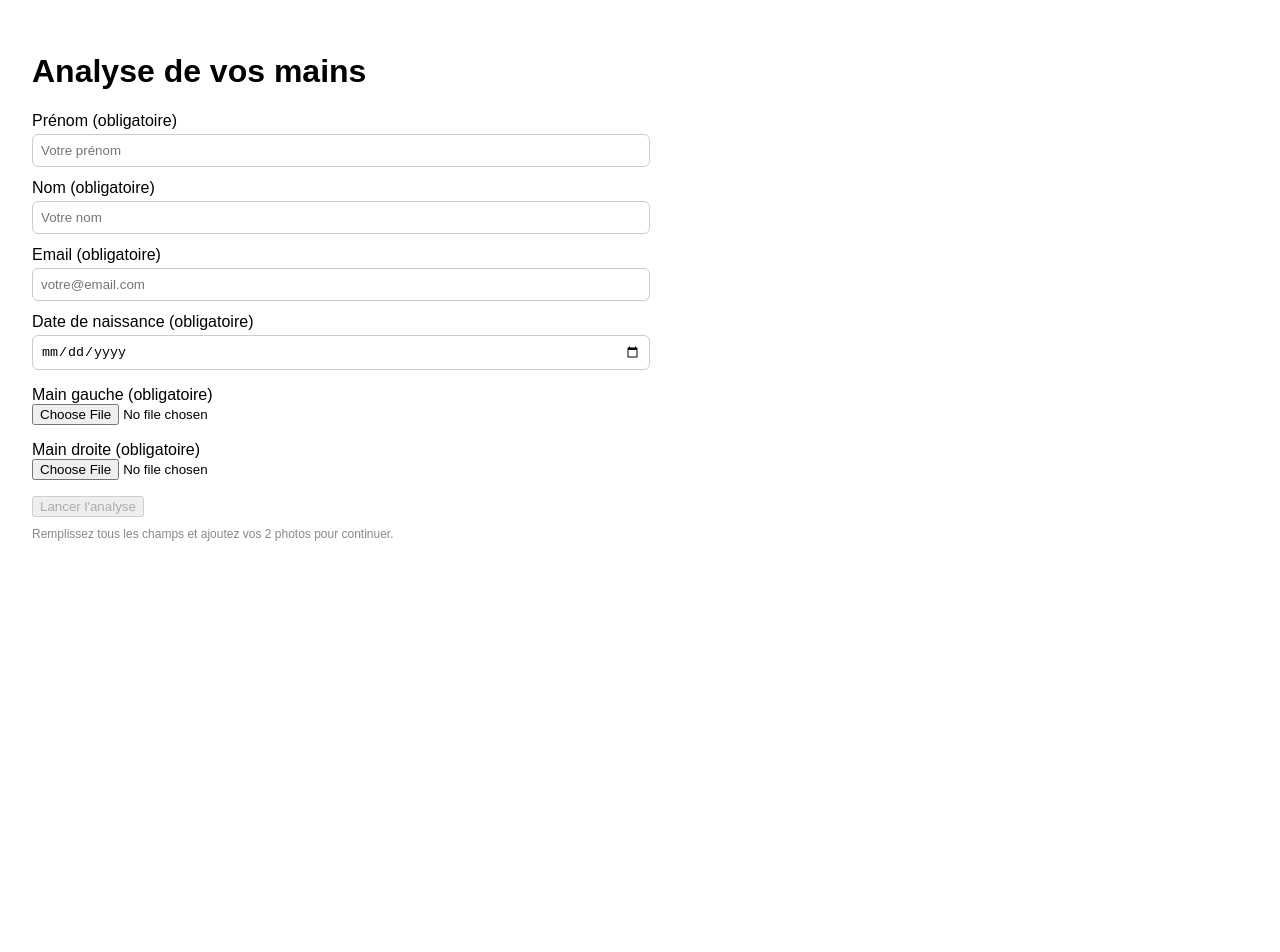
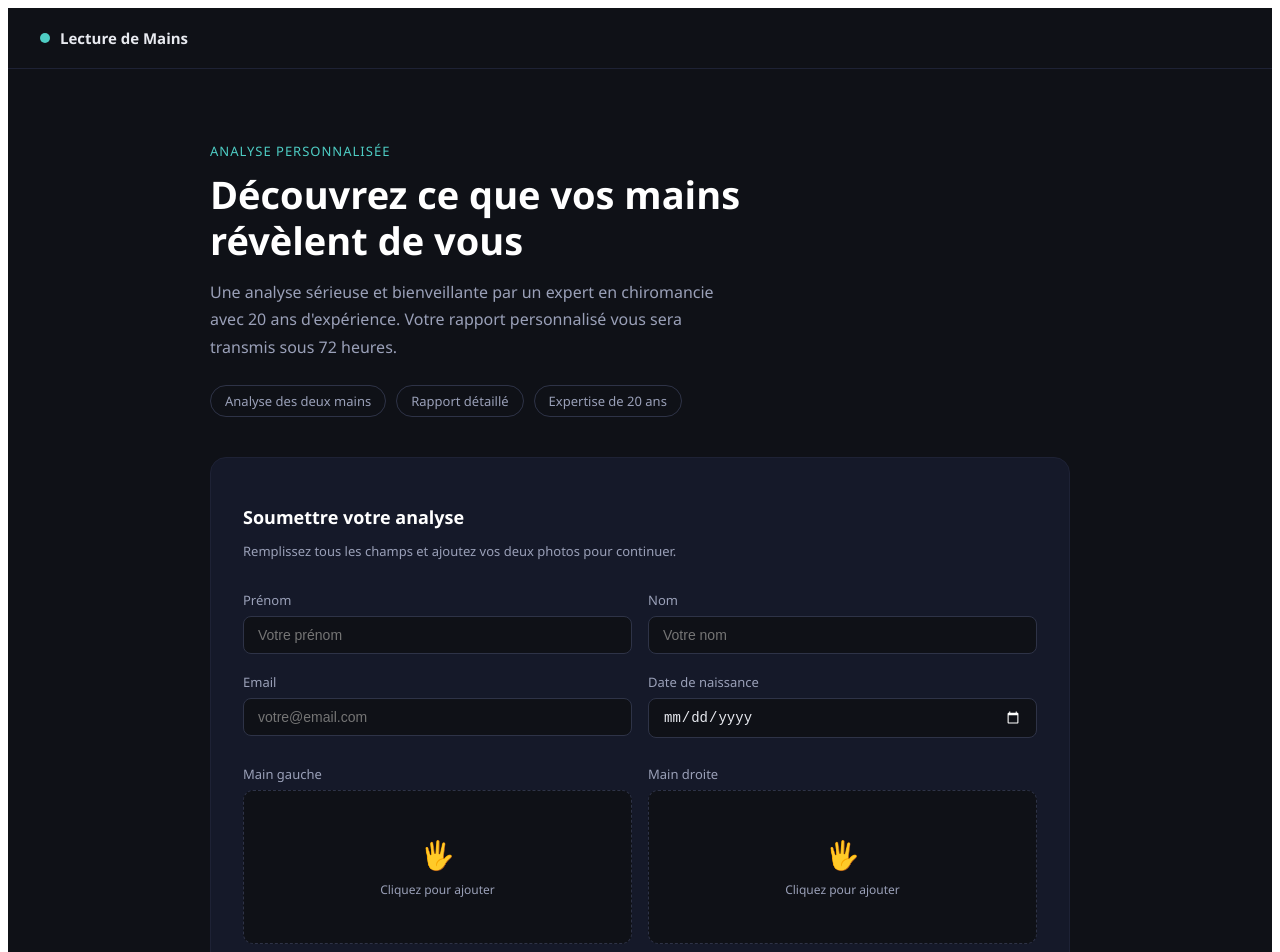
Before and after one commit to Pelleas6/palm-mvp, a Next.js app: page / in a window 1280 px wide. Shown: the top 952 px of the page. Before the commit the page ends 800 px from the top, so only its background shows below. Built offline with nearby package versions, Linux system fonts and the light colour scheme.

Commit message:
Update page.js

```diff
--- a/app/page.js
+++ b/app/page.js
@@ -11,7 +11,6 @@ export default function Home() {
   const [loading, setLoading] = useState(false);
   const [result, setResult] = useState(null);
   const [error, setError] = useState(null);
-
   const [leftPreview, setLeftPreview] = useState(null);
   const [rightPreview, setRightPreview] = useState(null);
 
@@ -42,11 +41,7 @@ export default function Home() {
   }, [leftFile, rightFile, prenom, nom, email, dateNaissance, loading]);
 
   async function safeJson(res) {
-    try {
-      return await res.json();
-    } catch {
-      return null;
-    }
+    try { return await res.json(); } catch { return null; }
   }
 
   async function handleSubmit(e) {
@@ -60,16 +55,10 @@ export default function Home() {
       fd.append("right", rightFile);
       const uploadRes = await fetch("/api/upload", { method: "POST", body: fd });
       const uploadData = await safeJson(uploadRes);
-      if (!uploadRes.ok) {
-        throw new Error(
-          "UPLOAD ERROR\nstatus=" + uploadRes.status + "\nbody=" + JSON.stringify(uploadData, null, 2)
-        );
-      }
+      if (!uploadRes.ok) throw new Error("UPLOAD ERROR\nstatus=" + uploadRes.status + "\nbody=" + JSON.stringify(uploadData, null, 2));
       const leftPath = uploadData?.leftPath;
       const rightPath = uploadData?.rightPath;
-      if (!leftPath || !rightPath) {
-        throw new Error("UPLOAD OK mais leftPath/rightPath manquants: " + JSON.stringify(uploadData, null, 2));
-      }
+      if (!leftPath || !rightPath) throw new Error("UPLOAD OK mais leftPath/rightPath manquants: " + JSON.stringify(uploadData, null, 2));
       const analyzeRes = await fetch("/api/analyze", {
         method: "POST",
         headers: {
@@ -79,11 +68,7 @@ export default function Home() {
         body: JSON.stringify({ leftPath, rightPath, prenom, nom, email, dateNaissance }),
       });
       const analyzeData = await safeJson(analyzeRes);
-      if (!analyzeRes.ok) {
-        throw new Error(
-          "ANALYZE ERROR\nstatus=" + analyzeRes.status + "\nbody=" + JSON.stringify(analyzeData, null, 2)
-        );
-      }
+      if (!analyzeRes.ok) throw new Error("ANALYZE ERROR\nstatus=" + analyzeRes.status + "\nbody=" + JSON.stringify(analyzeData, null, 2));
       setResult(analyzeData?.report || JSON.stringify(analyzeData, null, 2));
     } catch (err) {
       setError(String(err?.message || err));
@@ -92,134 +77,197 @@ export default function Home() {
     }
   }
 
+  const inputStyle = {
+    width: "100%",
+    padding: "10px 14px",
+    marginTop: 6,
+    borderRadius: 8,
+    border: "1px solid #2e3347",
+    backgroundColor: "#0f1117",
+    color: "#e8eaf0",
+    fontSize: 14,
+    outline: "none",
+    boxSizing: "border-box",
+  };
+
+  const labelStyle = {
+    fontSize: 13,
+    color: "#9aa0b8",
+    fontWeight: 500,
+  };
+
   return (
-    <main style={{ padding: 24, fontFamily: "Arial, sans-serif", maxWidth: 600 }}>
-      <h1>Analyse de vos mains</h1>
-      <form onSubmit={handleSubmit} style={{ marginTop: 16 }}>
+    <div style={{ minHeight: "100vh", backgroundColor: "#0f1117", color: "#e8eaf0", fontFamily: "'Segoe UI', Arial, sans-serif" }}>
 
-        <div style={{ marginBottom: 12 }}>
-          <div>Prénom (obligatoire)</div>
-          <input
-            type="text"
-            value={prenom}
-            placeholder="Votre prénom"
-            onChange={(e) => { setPrenom(e.target.value); setResult(null); setError(null); }}
-            style={{ width: "100%", padding: 8, marginTop: 4, borderRadius: 6, border: "1px solid #ccc" }}
-          />
+      {/* HEADER */}
+      <div style={{ padding: "20px 32px", borderBottom: "1px solid #1e2235", display: "flex", alignItems: "center" }}>
+        <div style={{ width: 10, height: 10, borderRadius: "50%", backgroundColor: "#4ecdc4", marginRight: 10 }} />
+        <span style={{ fontSize: 15, fontWeight: 600, color: "#e8eaf0" }}>Lecture de Mains</span>
       </div>
 
-        <div style={{ marginBottom: 12 }}>
-          <div>Nom (obligatoire)</div>
-          <input
-            type="text"
-            value={nom}
-            placeholder="Votre nom"
-            onChange={(e) => { setNom(e.target.value); setResult(null); setError(null); }}
-            style={{ width: "100%", padding: 8, marginTop: 4, borderRadius: 6, border: "1px solid #ccc" }}
-          />
+      {/* HERO */}
+      <div style={{ maxWidth: 860, margin: "0 auto", padding: "60px 24px 40px" }}>
+        <p style={{ fontSize: 13, color: "#4ecdc4", marginBottom: 12, letterSpacing: 1 }}>
+          ANALYSE PERSONNALISÉE
+        </p>
+        <h1 style={{ fontSize: 38, fontWeight: 700, lineHeight: 1.2, margin: "0 0 16px", color: "#ffffff" }}>
+          Découvrez ce que vos mains<br />révèlent de vous
+        </h1>
+        <p style={{ fontSize: 16, color: "#9aa0b8", maxWidth: 520, lineHeight: 1.7, margin: 0 }}>
+          Une analyse sérieuse et bienveillante par un expert en chiromancie avec 20 ans d'expérience. Votre rapport personnalisé vous sera transmis sous 72 heures.
+        </p>
+
+        <div style={{ display: "flex", gap: 10, marginTop: 24, flexWrap: "wrap" }}>
+          {["Analyse des deux mains", "Rapport détaillé", "Expertise de 20 ans"].map((tag) => (
+            <span key={tag} style={{ padding: "6px 14px", borderRadius: 20, border: "1px solid #2e3347", fontSize: 13, color: "#9aa0b8" }}>
+              {tag}
+            </span>
+          ))}
+        </div>
       </div>
 
-        <div style={{ marginBottom: 12 }}>
-          <div>Email (obligatoire)</div>
-          <input
-            type="email"
-            value={email}
-            placeholder="votre@email.com"
-            onChange={(e) => { setEmail(e.target.value); setResult(null); setError(null); }}
-            style={{ width: "100%", padding: 8, marginTop: 4, borderRadius: 6, border: "1px solid #ccc" }}
-          />
+      {/* FORMULAIRE */}
+      <div style={{ maxWidth: 860, margin: "0 auto", padding: "0 24px 80px" }}>
+        <div style={{ backgroundColor: "#151929", border: "1px solid #1e2235", borderRadius: 16, padding: "32px" }}>
+
+          <h2 style={{ fontSize: 18, fontWeight: 600, marginBottom: 6, color: "#ffffff" }}>
+            Soumettre votre analyse
+          </h2>
+          <p style={{ fontSize: 13, color: "#9aa0b8", marginBottom: 28 }}>
+            Remplissez tous les champs et ajoutez vos deux photos pour continuer.
+          </p>
+
+          <form onSubmit={handleSubmit}>
+
+            {/* Prénom + Nom */}
+            <div style={{ display: "grid", gridTemplateColumns: "1fr 1fr", gap: 16, marginBottom: 16 }}>
+              <div>
+                <label style={labelStyle}>Prénom</label>
+                <input type="text" value={prenom} placeholder="Votre prénom" style={inputStyle}
+                  onChange={(e) => { setPrenom(e.target.value); setResult(null); setError(null); }} />
+              </div>
+              <div>
+                <label style={labelStyle}>Nom</label>
+                <input type="text" value={nom} placeholder="Votre nom" style={inputStyle}
+                  onChange={(e) => { setNom(e.target.value); setResult(null); setError(null); }} />
+              </div>
             </div>
 
-        <div style={{ marginBottom: 16 }}>
-          <div>Date de naissance (obligatoire)</div>
-          <input
-            type="date"
-            value={dateNaissance}
-            onChange={(e) => { setDateNaissance(e.target.value); setResult(null); setError(null); }}
-            style={{ width: "100%", padding: 8, marginTop: 4, borderRadius: 6, border: "1px solid #ccc" }}
-          />
+            {/* Email + Date */}
+            <div style={{ display: "grid", gridTemplateColumns: "1fr 1fr", gap: 16, marginBottom: 24 }}>
+              <div>
+                <label style={labelStyle}>Email</label>
+                <input type="email" value={email} placeholder="votre@email.com" style={inputStyle}
+                  onChange={(e) => { setEmail(e.target.value); setResult(null); setError(null); }} />
+              </div>
+              <div>
+                <label style={labelStyle}>Date de naissance</label>
+                <input type="date" value={dateNaissance} style={{ ...inputStyle, colorScheme: "dark" }}
+                  onChange={(e) => { setDateNaissance(e.target.value); setResult(null); setError(null); }} />
+              </div>
             </div>
 
-        <div style={{ marginBottom: 16 }}>
-          <div>Main gauche (obligatoire)</div>
-          <input
-            type="file"
-            accept="image/*"
-            onChange={(e) => {
-              setLeftFile(e.target.files?.[0] || null);
-              setResult(null);
-              setError(null);
-            }}
-          />
-          {leftPreview && (
-            <img
-              src={leftPreview}
-              alt="Aperçu main gauche"
-              style={{ display: "block", marginTop: 8, maxWidth: 200, maxHeight: 200, borderRadius: 8, border: "1px solid #ccc" }}
-            />
+            {/* Photos */}
+            <div style={{ display: "grid", gridTemplateColumns: "1fr 1fr", gap: 16, marginBottom: 28 }}>
+              {[
+                { label: "Main gauche", file: leftFile, preview: leftPreview, key: "left", setter: setLeftFile, previewSetter: setLeftPreview },
+                { label: "Main droite", file: rightFile, preview: rightPreview, key: "right", setter: setRightFile, previewSetter: setRightPreview },
+              ].map(({ label, file, preview, key, setter }) => (
+                <div key={key}>
+                  <label style={labelStyle}>{label}</label>
+                  <label style={{
+                    display: "flex",
+                    flexDirection: "column",
+                    alignItems: "center",
+                    justifyContent: "center",
+                    marginTop: 6,
+                    padding: 16,
+                    borderRadius: 10,
+                    border: "1px dashed #2e3347",
+                    backgroundColor: "#0f1117",
+                    cursor: "pointer",
+                    minHeight: 120,
+                    transition: "border-color 0.2s",
+                  }}>
+                    {preview ? (
+                      <img src={preview} alt={label} style={{ maxWidth: "100%", maxHeight: 150, borderRadius: 8 }} />
+                    ) : (
+                      <>
+                        <span style={{ fontSize: 28, marginBottom: 8 }}>🖐️</span>
+                        <span style={{ fontSize: 12, color: "#9aa0b8" }}>Cliquez pour ajouter</span>
+                      </>
                     )}
+                    <input type="file" accept="image/*" style={{ display: "none" }}
+                      onChange={(e) => { setter(e.target.files?.[0] || null); setResult(null); setError(null); }} />
+                  </label>
+                  {file && <div style={{ fontSize: 11, color: "#4ecdc4", marginTop: 4 }}>✓ {file.name}</div>}
+                </div>
+              ))}
             </div>
 
-        <div style={{ marginBottom: 16 }}>
-          <div>Main droite (obligatoire)</div>
-          <input
-            type="file"
-            accept="image/*"
-            onChange={(e) => {
-              setRightFile(e.target.files?.[0] || null);
-              setResult(null);
-              setError(null);
-            }}
-          />
-          {rightPreview && (
-            <img
-              src={rightPreview}
-              alt="Aperçu main droite"
-              style={{ display: "block", marginTop: 8, maxWidth: 200, maxHeight: 200, borderRadius: 8, border: "1px solid #ccc" }}
-            />
+            {/* Bouton */}
+            <button type="submit" disabled={!canSubmit} style={{
+              width: "100%",
+              padding: "14px",
+              borderRadius: 10,
+              border: "none",
+              backgroundColor: canSubmit ? "#4ecdc4" : "#1e2235",
+              color: canSubmit ? "#0f1117" : "#4a5068",
+              fontSize: 15,
+              fontWeight: 600,
+              cursor: canSubmit ? "pointer" : "not-allowed",
+              transition: "background-color 0.2s",
+            }}>
+              {loading ? "Analyse en cours..." : "Lancer l'analyse"}
+            </button>
+
+            {!canSubmit && !loading && (
+              <p style={{ textAlign: "center", fontSize: 12, color: "#4a5068", marginTop: 10 }}>
+                Remplissez tous les champs et ajoutez vos 2 photos pour continuer.
+              </p>
             )}
+          </form>
         </div>
 
-        <button type="submit" disabled={!canSubmit}>
-          {loading ? "Analyse en cours..." : "Lancer l'analyse"}
-        </button>
-        {!canSubmit && !loading && (
-          <div style={{ marginTop: 10, fontSize: 12, color: "#888" }}>
-            Remplissez tous les champs et ajoutez vos 2 photos pour continuer.
-          </div>
-        )}
-      </form>
-
+        {/* Erreur */}
         {error && (
-        <pre style={{ marginTop: 16, whiteSpace: "pre-wrap", color: "red" }}>
+          <pre style={{ marginTop: 20, padding: 16, backgroundColor: "#1a0f0f", border: "1px solid #5a1f1f", borderRadius: 10, whiteSpace: "pre-wrap", color: "#ff6b6b", fontSize: 13 }}>
             {error}
           </pre>
         )}
 
+        {/* Résultat */}
         {result && (
           <>
             <div style={{
               marginTop: 24,
-            padding: "14px 18px",
-            backgroundColor: "#f0faf4",
-            border: "1px solid #6dbf8b",
-            borderRadius: 8,
-            color: "#2d6a4f",
+              padding: "16px 20px",
+              backgroundColor: "#0d1f18",
+              border: "1px solid #1e5c42",
+              borderRadius: 10,
+              color: "#4ecdc4",
               fontSize: 14,
-            lineHeight: 1.6,
+              lineHeight: 1.7,
             }}>
               <strong>Merci pour votre envoi.</strong><br />
-            Votre analyse est en cours de préparation. Vous consultez actuellement une version de démonstration du rapport.<br /><br />
-            Dans la version finale du service, un expert étudiera vos deux mains et vous recevrez un rapport détaillé par email sous <strong>72 heures maximum</strong>.
+              Votre analyse est en cours de préparation. Vous consultez actuellement une version de démonstration.<br /><br />
+              Dans la version finale, un expert étudiera vos deux mains et vous recevrez votre analyse détaillée par email sous <strong>72 heures maximum</strong>.
             </div>
-          <div style={{ marginTop: 24 }}>
-            <h2 style={{ marginBottom: 12 }}>Votre rapport</h2>
-            <pre style={{ whiteSpace: "pre-wrap", lineHeight: 1.7, fontSize: 14 }}>
+            <div style={{
+              marginTop: 24,
+              backgroundColor: "#151929",
+              border: "1px solid #1e2235",
+              borderRadius: 16,
+              padding: 32,
+            }}>
+              <h2 style={{ fontSize: 18, fontWeight: 600, marginBottom: 20, color: "#ffffff" }}>Votre analyse</h2>
+              <pre style={{ whiteSpace: "pre-wrap", lineHeight: 1.8, fontSize: 14, color: "#c8ccd8", fontFamily: "inherit" }}>
                 {result}
               </pre>
             </div>
           </>
         )}
-    </main>
+      </div>
+    </div>
   );
 }
```
Lines whose indentation alone changed are shown as unchanged.
